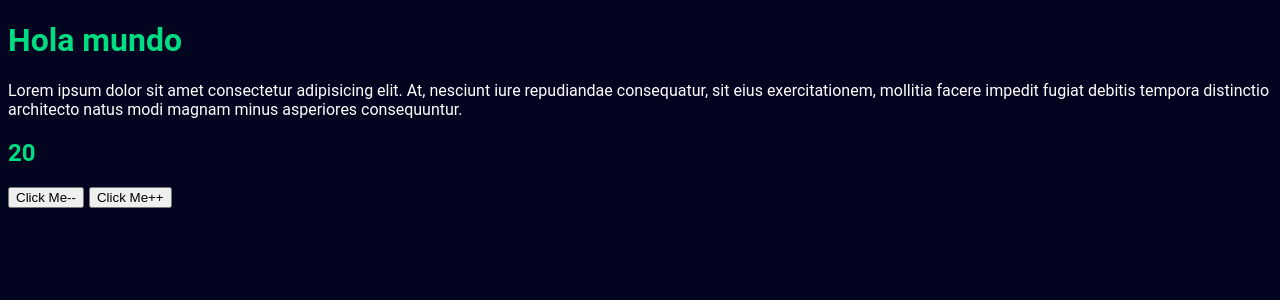
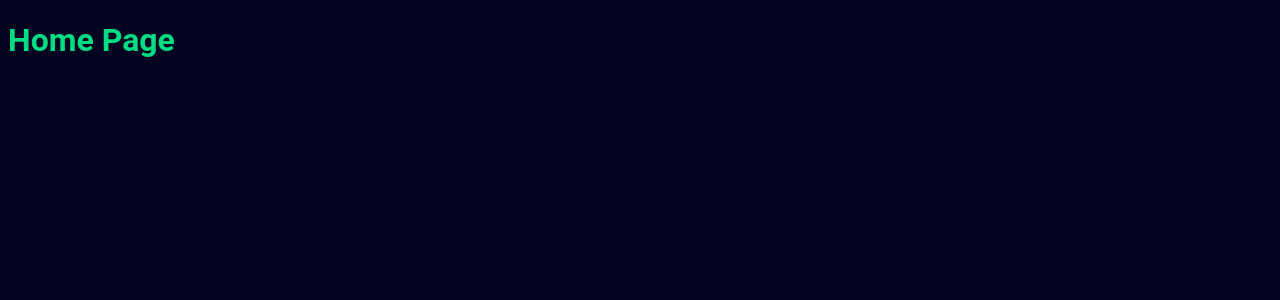
Before and after one commit to AdrianMGL/nuxt-products-V2, a Nuxt app: page / in a window 1280 px wide. Shown: the top 300 px of the page. Built offline with nearby package versions, Linux system fonts and the light colour scheme.

Commit message:
26 paginas basadas en directorios file system

```diff
--- a/app/app.vue
+++ b/app/app.vue
@@ -1,28 +1,6 @@
-<script lang="ts" setup>
-
-const count = ref(10);
-await sleep(2000);
-
-count.value = 20;
-
-</script>
 <template>
   <div>
-    <h1>Hola mundo</h1>
-    <p>
-      Lorem ipsum dolor sit amet consectetur adipisicing elit. At, nesciunt iure repudiandae consequatur, sit eius
-      exercitationem, mollitia facere impedit fugiat debitis tempora distinctio architecto natus modi magnam minus
-      asperiores consequuntur.
-    </p>
-
-    <h2>
-      {{ count }}
-    </h2>
-    <div class="count">
-      <button @click="count--">Click Me-- </button>
-      <button @click="count++">Click Me++ </button>
-    </div>
-
+    <NuxtPage />
   </div>
 </template>
 
--- /dev/null
+++ b/app/pages/about.vue
@@ -0,0 +1,9 @@
+<template>
+    <div>
+        <h1>About Page</h1>
+
+        <p>
+            lorem ipsum dolor sit amet consectetur adipisicing elit. Quisquam, quod. Lorem ipsum dolor sit amet consectetur adipisicing elit. Quisquam, quod.
+        </p>
+    </div>
+</template>
--- /dev/null
+++ b/app/pages/contact.vue
@@ -0,0 +1,9 @@
+<script setup lang="ts"></script>
+
+<template>
+  <div>
+    Page: contact
+  </div>
+</template>
+
+<style scoped></style>
--- /dev/null
+++ b/app/pages/dashboard/index.vue
@@ -0,0 +1,9 @@
+<script setup lang="ts"></script>
+
+<template>
+  <div>
+    Page: Dashboard
+  </div>
+</template>
+
+<style scoped></style>
--- /dev/null
+++ b/app/pages/index.vue
@@ -0,0 +1,5 @@
+<template>
+    <div>
+        <h1>Home Page</h1>
+    </div>
+</template>
--- /dev/null
+++ b/app/pages/pricing/index.vue
@@ -0,0 +1,5 @@
+<template>
+    <div>
+        <h1>Pricing Page</h1>
+    </div>
+</template>
--- /dev/null
+++ b/app/pages/products.vue
@@ -0,0 +1,9 @@
+<script setup lang="ts"></script>
+
+<template>
+  <div>
+    Page: products
+  </div>
+</template>
+
+<style scoped></style>
```
